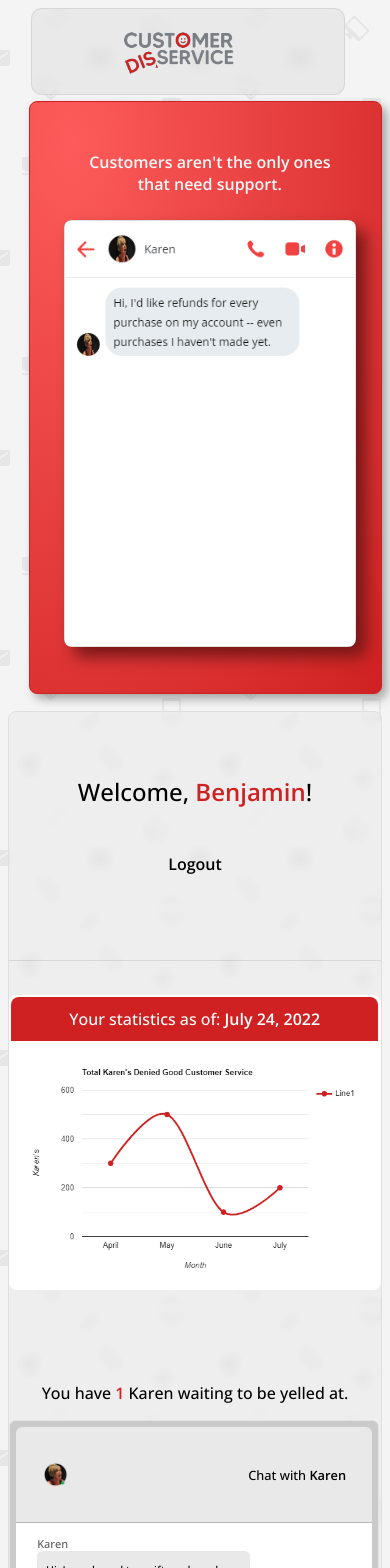
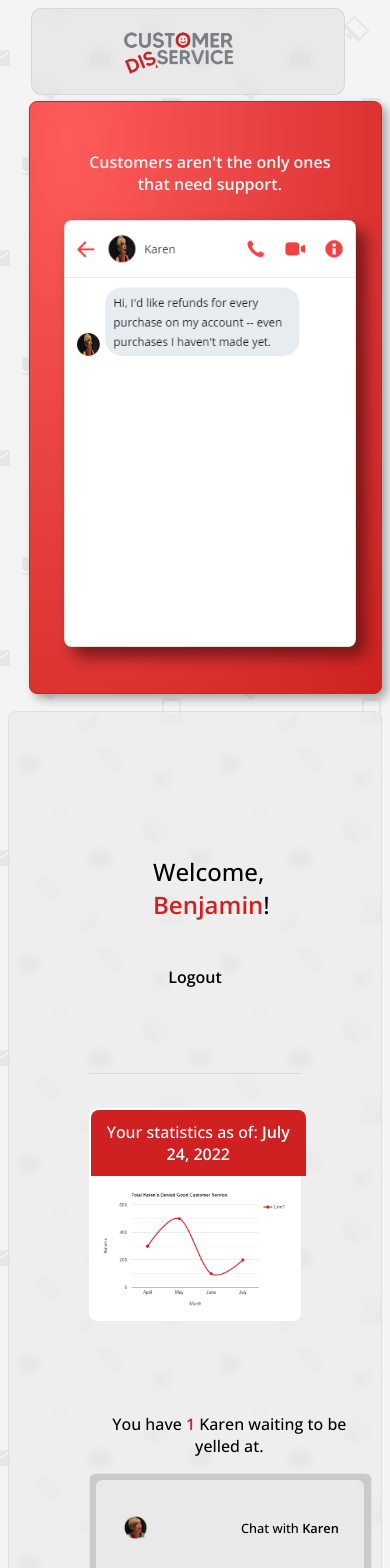
Before and after one commit to emfoxily/cds, a Vue app: page / in a window 390 px wide. Shown: the top 1568 px of the page. Built offline with nearby package versions, Linux system fonts and the light colour scheme; what vue3-mq would draw is missing.

Commit message:
ipad responsive maybe???

```diff
--- a/src/components/HomePage.vue
+++ b/src/components/HomePage.vue
@@ -220,6 +220,7 @@ export default {
 
     .account {
       margin-top: -7vh;
+      padding: 5em;
     }
 
     .account-wrapper {
```
